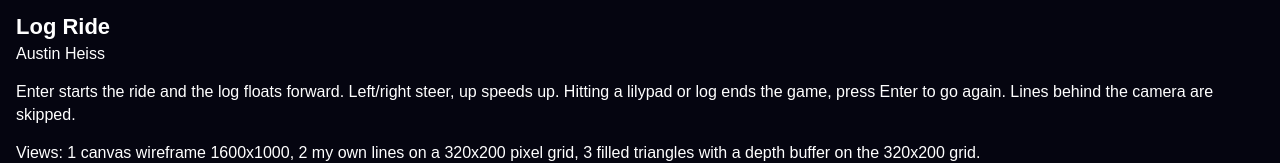
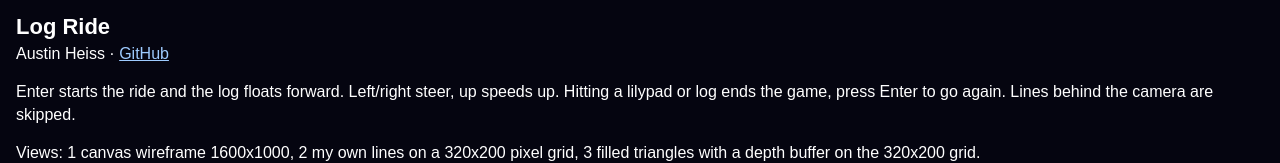
Before and after one commit to austinheiss/pinhole-camera-project1cg, a plain HTML site: page index.html in a window 1280 px wide. Shown: the top 163 px of the page. Drawn offline with Linux system fonts and the light colour scheme.

Commit message:
add github repo link

```diff
--- a/index.html
+++ b/index.html
@@ -7,13 +7,14 @@
   body { margin: 0; background: #050510; color: white; font-family: Arial, sans-serif; }
   header { position: absolute; top: 0; left: 0; right: 0; padding: 12px 16px; line-height: 1.4; }
   h1 { margin: 0; font-size: 22px; }
+  a { color: #9ecbff; }
   canvas { display: block; width: 100vw; height: 100vh; object-fit: contain; }
 </style>
 </head>
 <body>
 <header>
   <h1>Log Ride</h1>
-  <div>Austin Heiss</div>
+  <div>Austin Heiss · <a href="https://github.com/austinheiss/pinhole-camera-project1cg">GitHub</a></div>
   <p>Enter starts the ride and the log floats forward. Left/right steer, up speeds up. Hitting a lilypad or log ends the game, press Enter to go again. Lines behind the camera are skipped.</p>
   <p>Views: 1 canvas wireframe 1600x1000, 2 my own lines on a 320x200 pixel grid, 3 filled triangles with a depth buffer on the 320x200 grid.</p>
   <p id="info"></p>
```
